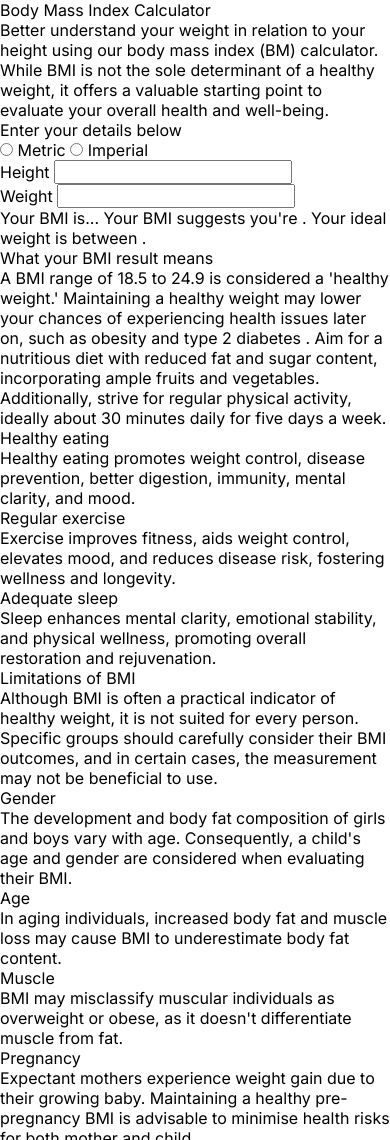
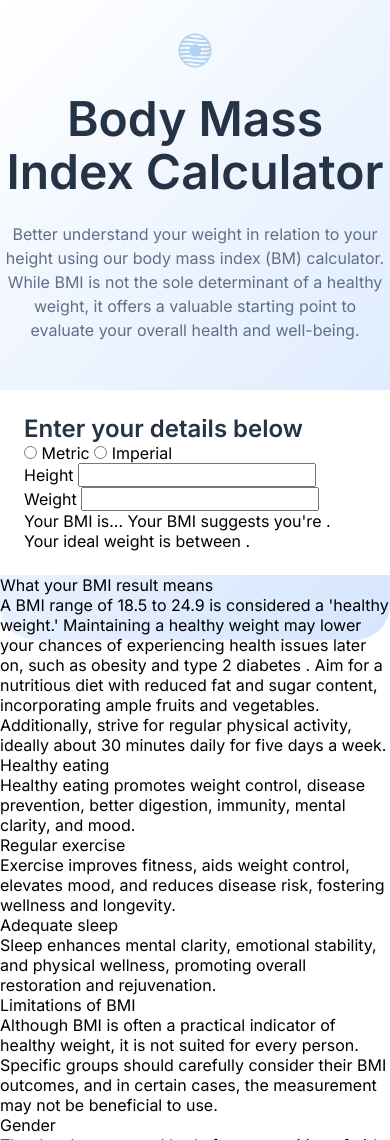
Before and after one commit to sircarloschaves/bmi-calculator, a plain HTML site: page index.html in a window 390 px wide. Shown: the top 1140 px of the page. Drawn offline with Linux system fonts and the light colour scheme.

Commit message:
mobile layout

```diff
--- a/index.html
+++ b/index.html
@@ -1,5 +1,5 @@
 <!DOCTYPE html>
-<html lang="en">
+<html lang="en-US">
 
 <head>
   <meta charset="UTF-8">
@@ -14,13 +14,18 @@
 </head>
 
 <body>
+  <div class="main_bg" aria-hidden="true"></div>
+
+  <header class="page_header">
+    <img src="assets/images/logo.svg" alt="" class="logo">
+  </header>
 
   <main>
 
-    <section class="hero-section">
-      <h1 class="hero-title">Body Mass Index Calculator</h1>
+    <section class="hero_section">
+      <h1 class="hero_title">Body Mass Index Calculator</h1>
 
-      <p class="hero-text">
+      <p class="hero_text">
         Better understand your weight in relation to your height using our
         body mass index (BM) calculator. While BMI is not the sole determinant
         of a healthy weight, it offers a valuable starting point to evaluate
@@ -28,7 +33,7 @@
       </p>
 
       <aside class="calculator">
-        <h3>Enter your details below</h3>
+        <h3 class="calculator_title">Enter your details below</h3>
 
         <label for="metric">
           <input type="radio" name="unit" id="metric">
@@ -40,17 +45,17 @@
           Imperial
         </label>
 
-        <div class="input-wrapper">
+        <div class="input_wrapper">
           <label for="height">Height</label>
           <input type="number" name="measure" id="height">
         </div>
 
-        <div class="input-wrapper">
+        <div class="input_wrapper">
           <label for="weight">Weight</label>
           <input type="number" name="measure" id="weight">
         </div>
 
-        <div class="bmi-output">
+        <div class="bmi_output_card">
           Your BMI is...
           <!-- add score -->
           Your BMI suggests you're <!-- add classification -->.
@@ -60,10 +65,10 @@
       </aside>
     </section>
 
-    <section class="your-result-section">
-      <h2 class="section-subtitle">What your BMI result means</h2>
+    <section class="your_result_section">
+      <h2 class="section_subtitle">What your BMI result means</h2>
 
-      <p class="body-text">
+      <p class="body_text">
         A BMI range of 18.5 to 24.9 is considered a 'healthy weight.' Maintaining a
         healthy weight may lower your chances of experiencing health issues later on,
         such as obesity and type 2 diabetes . Aim for a nutritious diet with reduced
@@ -73,27 +78,27 @@
       </p>
     </section>
 
-    <section class="tips-section">
+    <section class="tips_section">
 
-      <div class="tip-card">
-        <h3 class="tip-title">Healthy eating</h3>
-        <p class="body-text">
+      <div class="tip_card">
+        <h3 class="tip_title">Healthy eating</h3>
+        <p class="body_text">
           Healthy eating promotes weight control, disease prevention, better digestion,
           immunity, mental clarity, and mood.
         </p>
       </div>
 
-      <div class="tip-card">
-        <h3 class="tip-title">Regular exercise</h3>
-        <p class="body-text">
+      <div class="tip_card">
+        <h3 class="tip_title">Regular exercise</h3>
+        <p class="body_text">
           Exercise improves fitness, aids weight control, elevates mood, and reduces disease
           risk, fostering wellness and longevity.
         </p>
       </div>
 
-      <div class="tip-card">
-        <h3 class="tip-title">Adequate sleep</h3>
-        <p class="body-text">
+      <div class="tip_card">
+        <h3 class="tip_title">Adequate sleep</h3>
+        <p class="body_text">
           Sleep enhances mental clarity, emotional stability, and physical wellness, promoting
           overall restoration and rejuvenation.
         </p>
@@ -101,51 +106,51 @@
 
     </section>
 
-    <section class="limitations-section">
-      <h2 class="section-subtitle">Limitations of BMI</h2>
+    <section class="limitations_section">
+      <h2 class="section_subtitle">Limitations of BMI</h2>
 
-      <p class="body-text">
+      <p class="body_text">
         Although BMI is often a practical indicator of healthy weight, it is not suited for
         every person. Specific groups should carefully consider their BMI outcomes, and in
         certain cases, the measurement may not be beneficial to use.
       </p>
 
-      <div class="limitation-card">
-        <h3 class="limitation-title">Gender</h3>
-        <p class="body-text">
+      <div class="limitation_card">
+        <h3 class="limitation_title">Gender</h3>
+        <p class="body_text">
           The development and body fat composition of girls and boys vary with age. Consequently,
           a child's age and gender are considered when evaluating their BMI.
         </p>
       </div>
 
-      <div class="limitation-card">
-        <h3 class="limitation-title">Age</h3>
-        <p class="body-text">
+      <div class="limitation_card">
+        <h3 class="limitation_title">Age</h3>
+        <p class="body_text">
           In aging individuals, increased body fat and muscle loss may cause BMI to underestimate
           body fat content.
         </p>
       </div>
 
-      <div class="limitation-card">
-        <h3 class="limitation-title">Muscle</h3>
-        <p class="body-text">
+      <div class="limitation_card">
+        <h3 class="limitation_title">Muscle</h3>
+        <p class="body_text">
           BMI may misclassify muscular individuals as overweight or obese, as it doesn't
           differentiate muscle from fat.
         </p>
       </div>
 
-      <div class="limitation-card">
-        <h3 class="limitation-title">Pregnancy</h3>
-        <p class="body-text">
+      <div class="limitation_card">
+        <h3 class="limitation_title">Pregnancy</h3>
+        <p class="body_text">
           Expectant mothers experience weight gain due to their growing baby. Maintaining a
           healthy pre-pregnancy BMI is advisable to minimise health risks for both mother
           and child.
         </p>
       </div>
 
-      <div class="limitation-card">
-        <h3 class="limitation-title">Race</h3>
-        <p class="body-text">
+      <div class="limitation_card">
+        <h3 class="limitation_title">Race</h3>
+        <p class="body_text">
           Certain health concerns may affect individuals of some Black and Asian origins at
           lower BMIs than others. To learn more, it is advised to discuss this with your
           GP or practice nurse.
--- a/style.css
+++ b/style.css
@@ -1,11 +1,37 @@
  :root {
    /* Font Family */
-  --ff-body: 'Inter', sans-serif;
+   --ff_body: 'Inter', sans-serif;
 
    /* Font Weight */
-  --fw-400: 400;
-  --fw-700: 700;
+   --fw_400: 400;
+   --fw_700: 700;
+
+   /* Font Size */
+   --fs_heading_xl: 4rem;
+   /* 64px */
+   --fs_heading_l: 3rem;
+   /* 48px */
+   --fs_heading_m: 1.5rem;
+   /* 24px */
+   --fs_heading_s: 1.25rem;
+   /* 20px */
+   --fs_body_m: 1rem;
+   /* 16px */
+   --fs_body_s: 0.875rem;
+   /* 14px */
+
+   /* Line Height */
+   --lh_heading: 110%;
+   --lh_body: 150%;
+
+   /* Colors */
+   --clr_blue: hsl(227, 92%, 58%);
+   --clr_gunmetal: hsl(215, 31%, 21%);
+   --clr_darkeletricblue: hsl(215, 17%, 45%);
+   --clr_borders: hsl(200, 25%, 88%);
+   --clr_purewhite: hsl(0, 0%, 100%);
  }
+
 
  html:focus-within {
    scroll-behavior: smooth;
@@ -14,7 +40,8 @@
  body {
    min-height: 100vh;
    text-rendering: optimizeSpeed;
-  font-family: var(--ff-body);
+   font-family: var(--ff_body);
+   font-weight: var(--fw_400);
  }
 
  *,
@@ -52,3 +79,62 @@ svg {
      scroll-behavior: auto !important;
    }
  }
+
+ .main_bg {
+   width: 100%;
+   height: 640px;
+   background: rgb(214, 230, 254);
+   background: linear-gradient(315deg, rgba(214, 230, 254, 1) 0%, rgba(214, 252, 254, 0) 100%);
+   position: absolute;
+   top: 0;
+   z-index: -1;
+   border-bottom-left-radius: 2.1875rem;
+   border-bottom-right-radius: 2.1875rem;
+ }
+
+ .page_header {
+   width: 100%;
+   display: flex;
+   justify-content: center;
+   margin-block-start: 2rem;
+ }
+
+ .logo {
+   width: 36.72px;
+ }
+
+ .hero_section {
+   /* padding-inline: 1.5rem; */
+   margin-block-start: 1.5rem;
+ }
+
+ .hero_title {
+   font-size: var(--fs_heading_l);
+   font-weight: var(--fw_700);
+   line-height: var(--lh_heading);
+   text-align: center;
+   color: var(--clr_gunmetal);
+ }
+
+ .hero_text {
+   font-size: var(--fs_body_m);
+   font-weight: var(--fw_400);
+   line-height: var(--lh_body);
+   text-align: center;
+   color: var(--clr_darkeletricblue);
+   margin-block-start: 1.5rem;
+ }
+
+ .calculator {
+   padding-inline: 1.5rem;
+   padding-block: 1.5rem;
+   margin-block-start: 3rem;
+   background-color: var(--clr_purewhite);
+ }
+
+ .calculator_title {
+   font-size: var(--fs_heading_m);
+   font-weight: var(--fw_700);
+   letter-spacing: -5%;
+   color: var(--clr_gunmetal);
+ }
```
Lines whose indentation alone changed are shown as unchanged.
